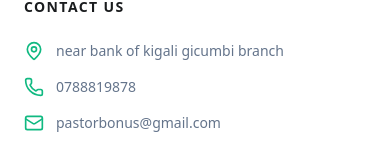
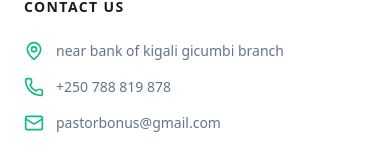
Before and after one commit to Benitgilbert/Abelus, a Next.js app: page /cart in a window 390 px wide. Shown: the part 2434-2601 px from the top of the page. Built offline with nearby package versions, Linux system fonts and the light colour scheme; no server answers; the database is empty.

Commit message:
fix: standardize international phone formatting for whatsapp and footer contact links

```diff
--- a/src/components/layout/Footer.tsx
+++ b/src/components/layout/Footer.tsx
@@ -61,8 +61,8 @@ export function Footer() {
               </li>
               <li className="flex items-center gap-3">
                 <Phone className="h-5 w-5 text-primary shrink-0" />
-                <a href={`tel:${getSetting('contact_phone', '0788819878')}`} className="text-sm font-medium text-muted-foreground hover:text-primary transition-colors">
-                  {getSetting('contact_phone', '0788819878')}
+                <a href={`tel:+250788819878`} className="text-sm font-medium text-muted-foreground hover:text-primary transition-colors">
+                  {getSetting('contact_phone', '+250 788 819 878')}
                 </a>
               </li>
               <li className="flex items-center gap-3">
--- a/src/components/shared/BusinessInquiryModal.tsx
+++ b/src/components/shared/BusinessInquiryModal.tsx
@@ -25,8 +25,13 @@ export function BusinessInquiryModal({ isOpen, onClose, shopPhone }: BusinessInq
     // Construct the professional message
     const message = `*Abelus Business Inquiry*\n\n*Name*: ${name}\n*Inquiry*: ${inquiry}\n\n_Sent via Abelus Business Portal_`;
 
-    // Clean the phone number (remove any non-numeric characters)
-    const cleanPhone = shopPhone.replace(/[^0-9]/g, '');
+    // Clean the phone number and ensure international format (Rwanda: 250)
+    let cleanPhone = shopPhone.replace(/[^0-9]/g, '');
+    if (cleanPhone.startsWith('0')) {
+      cleanPhone = '250' + cleanPhone.substring(1);
+    } else if (!cleanPhone.startsWith('250')) {
+      cleanPhone = '250' + cleanPhone;
+    }
 
     // Generate WhatsApp URL
     const whatsappUrl = `https://wa.me/${cleanPhone}?text=${encodeURIComponent(message)}`;
@@ -40,7 +45,12 @@ export function BusinessInquiryModal({ isOpen, onClose, shopPhone }: BusinessInq
 
   const whatsappUrl = (() => {
     const message = `*Abelus Business Inquiry*\n\n*Name*: ${name || 'N/A'}\n*Inquiry*: ${inquiry || 'N/A'}\n\n_Sent via Abelus Business Portal_`;
-    const cleanPhone = shopPhone.replace(/[^0-9]/g, '');
+    let cleanPhone = shopPhone.replace(/[^0-9]/g, '');
+    if (cleanPhone.startsWith('0')) {
+      cleanPhone = '250' + cleanPhone.substring(1);
+    } else if (!cleanPhone.startsWith('250')) {
+      cleanPhone = '250' + cleanPhone;
+    }
     return `https://wa.me/${cleanPhone}?text=${encodeURIComponent(message)}`;
   })();
 
```
